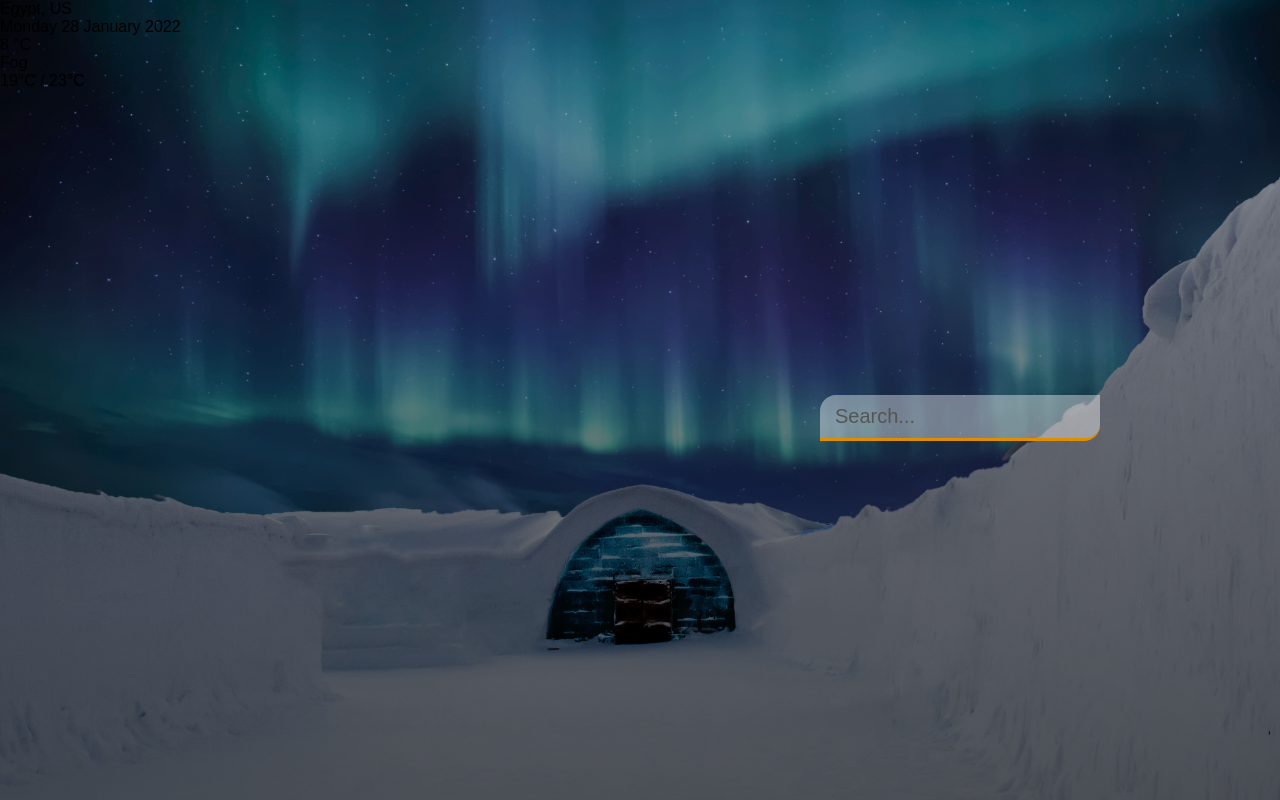
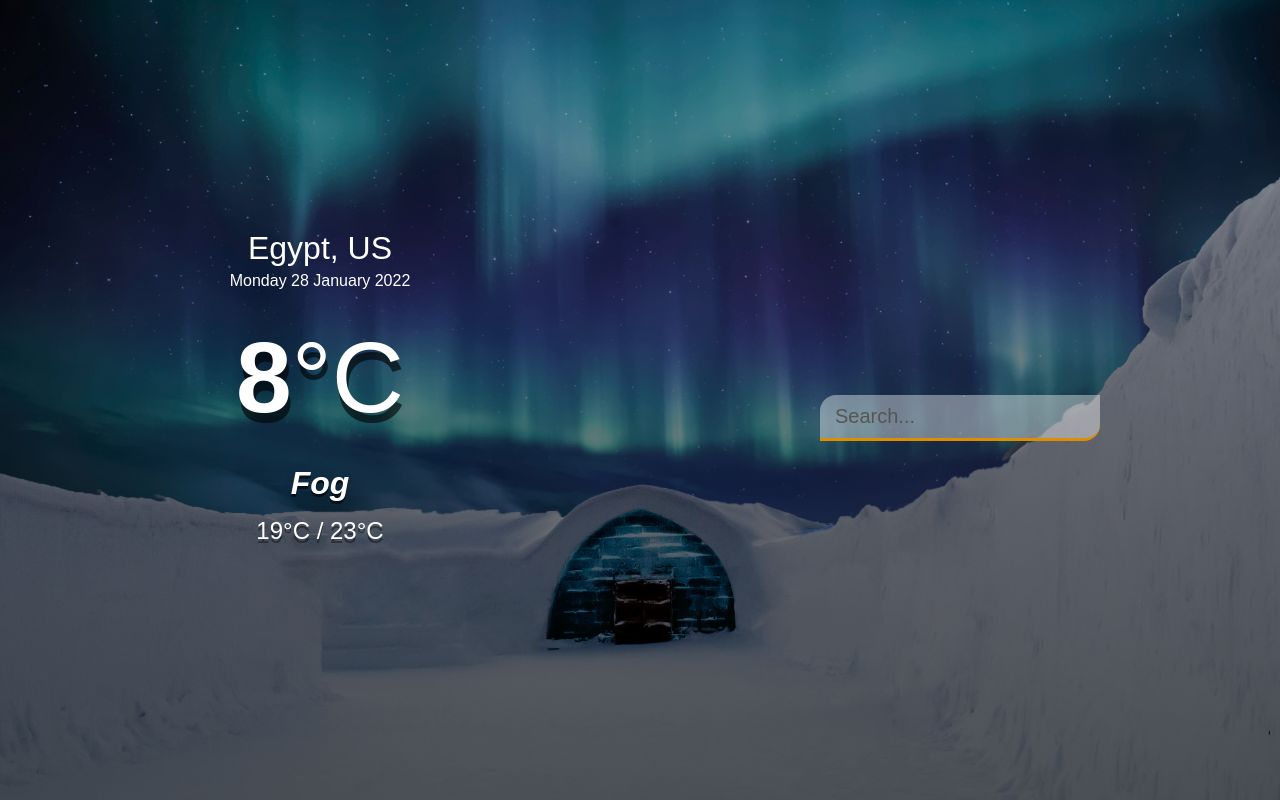
Before and after one commit to Ikhlasdev17/js-weather, a plain HTML site: page index.html in a window 1280 px wide. Drawn offline with Linux system fonts and the light colour scheme.

Commit message:
verstka tamam

```diff
--- a/style.css
+++ b/style.css
@@ -54,10 +54,60 @@ header input:focus{
   border-radius: 0px 16px 0px 16px;
 }
 
+main {
+  padding: 25px 25px 50px;
+  display: flex;
+  flex-direction: column;
+  align-items: center;
+  text-align: center;
+  justify-content: center;
+}
+
+.location .city{
+  color: #fff;
+  font-size: 32px;
+  font-weight: 500;
+  margin-bottom: 5px;
+}
+
+.location .date {
+  color: #fff;
+  font-size: 16px;
+}
+
+.main-temp .temp{
+  color: #fff;
+  font-size: 100px;
+  font-weight: 900;
+  margin: 30px 0px;
+  text-shadow: 2px 10px rgba(0,0,0,.6);
+}
+
+.main-temp span{
+  font-weight: 500;
+}
+
+.main-temp .weather{
+  color: #fff;
+  font-size: 32px;
+  font-weight: 700;
+  font-style: italic;
+  margin-bottom: 15px;
+  text-shadow: 0px 3px rgba(0,0,0,.6);
+}
+
+.main-temp .hi-low{
+  color: #fff;
+  font-size: 24px;
+  font-weight: 500;
+  text-shadow: 0px 4px rgba(0,0,0,.4);
+}
+
 @media (max-width: 991px){
-  .app.wrap{
+  .app-wrap{
     display: grid;
     grid-template-columns: 100%;
     min-height: 100vh;
 
   }
+}
```
Also changed, not shown: index.html (+1 -1 lines).
